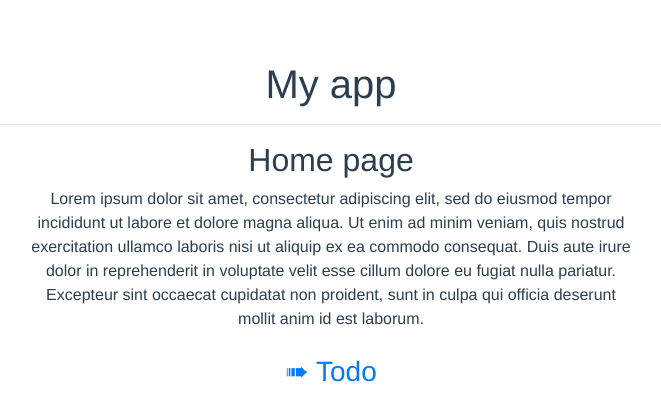
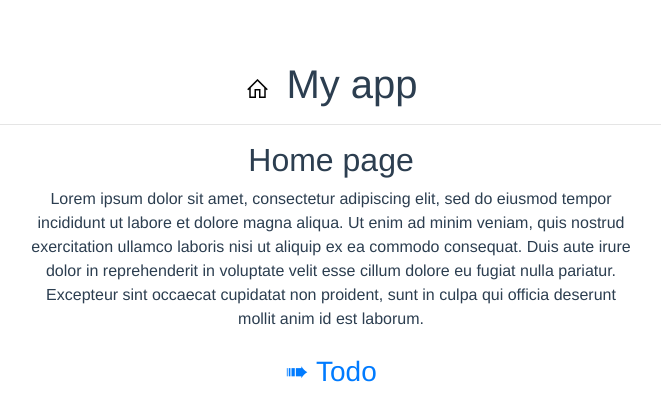
Before and after one commit to SGRashid/Vue_Todo_List, a Vue app: page / in a window 1280 px wide. Shown: the top 420 px of the page, without its empty margins (309-970 px from the left). Built offline with nearby package versions, Linux system fonts and the light colour scheme.

Commit message:
VUE-TEST-add-router: изменил header

```diff
--- a/public/index.html
+++ b/public/index.html
@@ -5,6 +5,7 @@
     <meta http-equiv="X-UA-Compatible" content="IE=edge">
     <meta name="viewport" content="width=device-width,initial-scale=1.0">
     <link rel="icon" href="<%= BASE_URL %>favicon.ico">
+    <link rel="stylesheet" href="https://maxst.icons8.com/vue-static/landings/line-awesome/line-awesome/1.3.0/css/line-awesome.min.css">
     <title><%= htmlWebpackPlugin.options.title %></title>
   </head>
   <body>
--- a/src/App.vue
+++ b/src/App.vue
@@ -1,8 +1,8 @@
 <template>
   <div id="app">
       <h1>
-          <router-link to="/"></router-link>
-          <span>My app</span>
+          <router-link to="/"><i class="las la-home"></i></router-link>
+          <span class="ml-3">My app</span>
       </h1>
       <hr>
       <router-view />
@@ -18,4 +18,13 @@
   color: #2c3e50;
   margin-top: 60px;
 }
+    .la-home {
+        font-size: 24px;
+        color: black;
+        width: 26px;
+    }
+    .la-home:hover {
+        font-size: 26px;
+        color: blue;
+    }
 </style>
```
